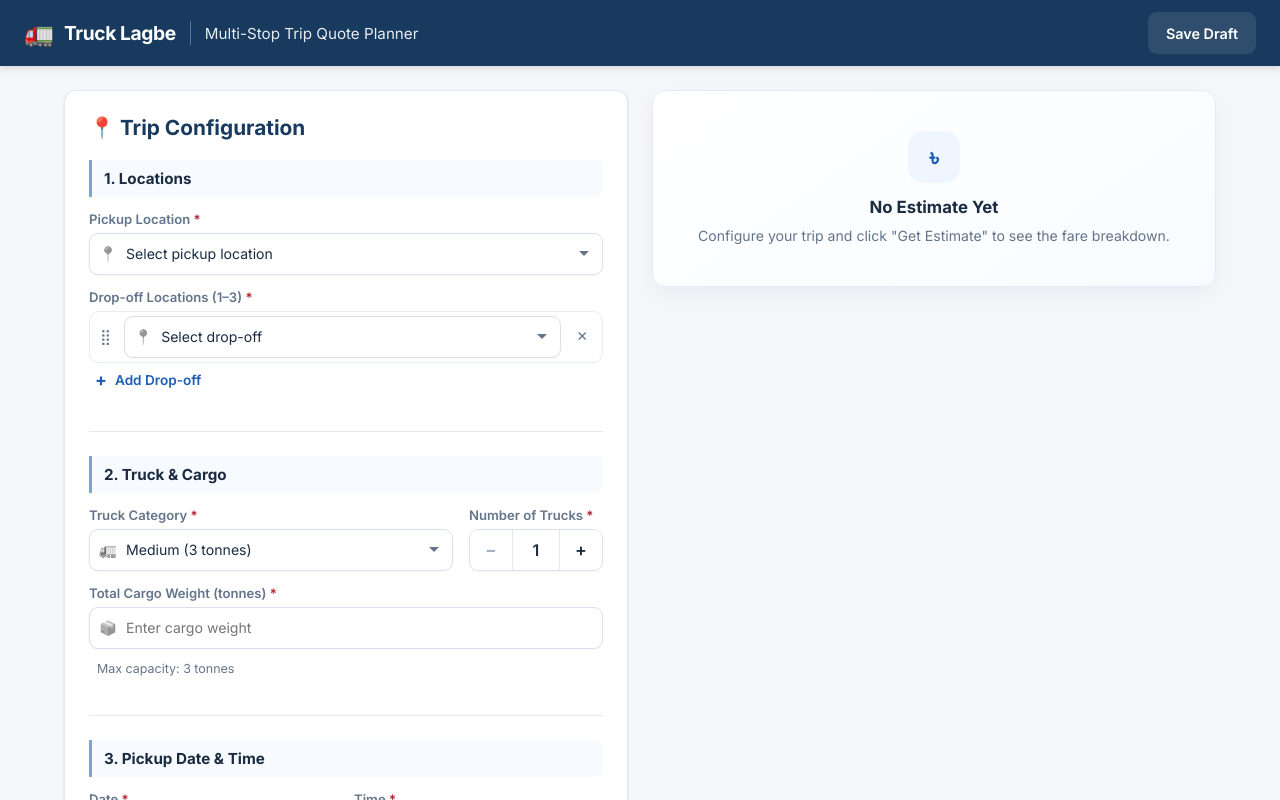
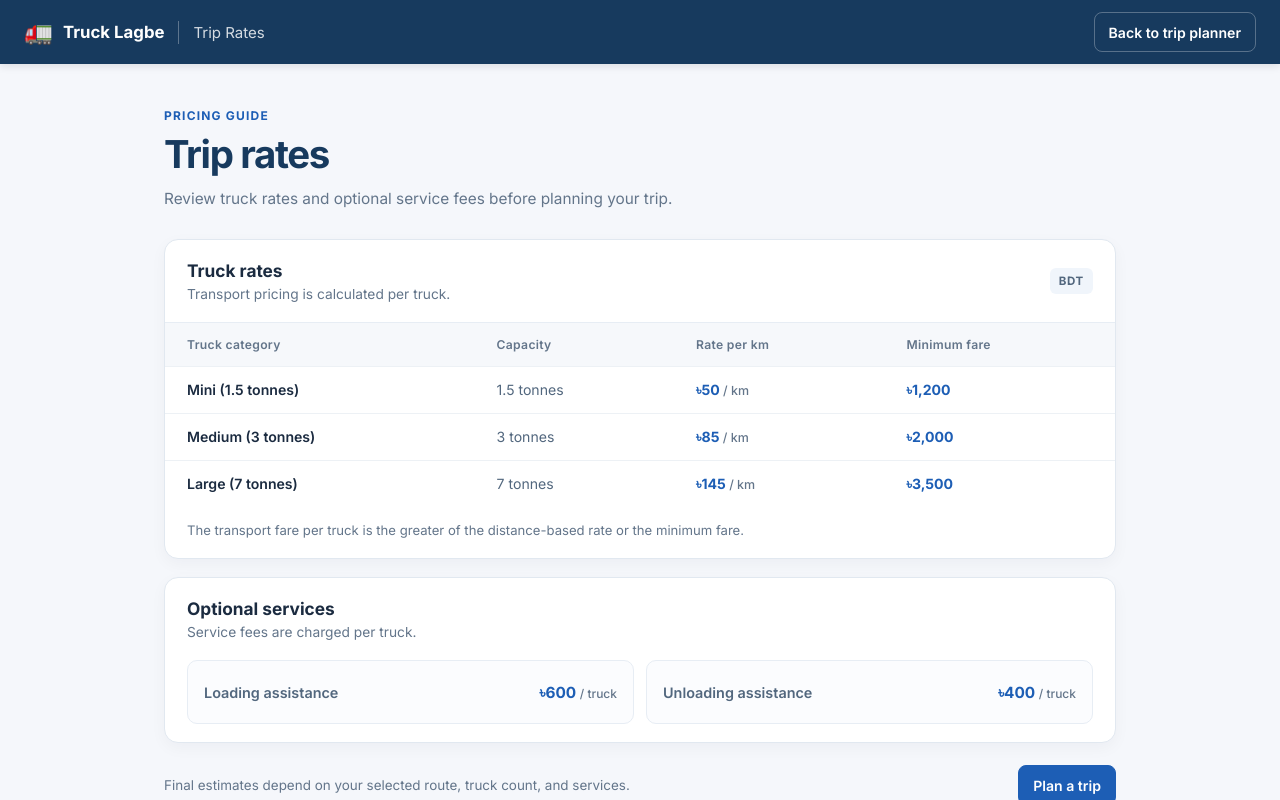
Before and after one commit to kazi331/qoute-planner, an Angular app: page /rates in a window 1280 px wide. Shown: the top 800 px of the page. Built offline with nearby package versions, Linux system fonts and the light colour scheme.

Commit message:
Implement routing and create TripRates component with associated styles and template

```diff
--- a/src/app/app.component.ts
+++ b/src/app/app.component.ts
@@ -1,11 +1,11 @@
 import { Component } from '@angular/core';
-import { TripPlannerComponent } from './components/trip-planner/trip-planner.component';
+import { RouterOutlet } from '@angular/router';
 
 @Component({
   selector: 'app-root',
   standalone: true,
-  imports: [TripPlannerComponent],
-  template: '<app-trip-planner />',
+  imports: [RouterOutlet],
+  template: '<router-outlet />',
   styles: [':host { display: block; }'],
 })
 export class AppComponent {}
--- a/src/app/app.config.ts
+++ b/src/app/app.config.ts
@@ -1,5 +1,10 @@
 import { ApplicationConfig, provideZoneChangeDetection } from '@angular/core';
+import { provideRouter } from '@angular/router';
+import { appRoutes } from './app.routes';
 
 export const appConfig: ApplicationConfig = {
-  providers: [provideZoneChangeDetection({ eventCoalescing: true })]
+  providers: [
+    provideZoneChangeDetection({ eventCoalescing: true }),
+    provideRouter(appRoutes),
+  ],
 };
--- /dev/null
+++ b/src/app/app.routes.ts
@@ -0,0 +1,9 @@
+import { Routes } from '@angular/router';
+import { TripPlannerComponent } from './components/trip-planner/trip-planner.component';
+import { TripRatesComponent } from './components/trip-rates/trip-rates.component';
+
+export const appRoutes: Routes = [
+  { path: '', component: TripPlannerComponent },
+  { path: 'rates', component: TripRatesComponent },
+  { path: '**', redirectTo: '' },
+];
--- a/src/app/components/trip-planner/trip-planner.component.html
+++ b/src/app/components/trip-planner/trip-planner.component.html
@@ -8,9 +8,7 @@
       <span class="header-title">Multi-Stop Trip Quote Planner</span>
     </div>
     <div class="header-actions">
-      <button class="btn btn-save-draft-header" (click)="saveDraft()" [disabled]="!formHasContent">
-        Save Draft
-      </button>
+      <a class="btn btn-save-draft-header" routerLink="/rates">Rates</a>
     </div>
   </header>
 
--- a/src/app/components/trip-planner/trip-planner.component.scss
+++ b/src/app/components/trip-planner/trip-planner.component.scss
@@ -75,6 +75,7 @@ $shadow-lg: 0 4px 12px rgba(0, 0, 0, 0.1);
   cursor: pointer;
   font-size: 0.85rem;
   font-weight: 600;
+  text-decoration: none;
   transition: background-color 0.18s, border-color 0.18s, box-shadow 0.18s;
 
   &:hover:not(:disabled) {
--- a/src/app/components/trip-planner/trip-planner.component.ts
+++ b/src/app/components/trip-planner/trip-planner.component.ts
@@ -2,6 +2,7 @@ import { Component, OnInit, OnDestroy } from '@angular/core';
 import { CommonModule } from '@angular/common';
 import { ReactiveFormsModule, FormBuilder, FormGroup, FormArray, FormControl, Validators } from '@angular/forms';
 import { CdkDragDrop, DragDropModule, moveItemInArray } from '@angular/cdk/drag-drop';
+import { RouterLink } from '@angular/router';
 import { Subject, Subscription, switchMap, takeUntil, tap } from 'rxjs';
 
 import { LOCATIONS, Location, LocationId } from '../../models/location.model';
@@ -13,7 +14,7 @@ import { DraftService } from '../../services/draft.service';
 @Component({
   selector: 'app-trip-planner',
   standalone: true,
-  imports: [CommonModule, ReactiveFormsModule, DragDropModule],
+  imports: [CommonModule, ReactiveFormsModule, DragDropModule, RouterLink],
   templateUrl: './trip-planner.component.html',
   styleUrl: './trip-planner.component.scss',
 })
--- /dev/null
+++ b/src/app/components/trip-rates/trip-rates.component.html
@@ -0,0 +1,78 @@
+<div class="rates-page">
+  <header class="rates-header">
+    <div class="header-brand">
+      <span class="brand-icon" aria-hidden="true">🚛</span>
+      <span class="brand-name">Truck Lagbe</span>
+      <span class="header-divider"></span>
+      <span class="header-title">Trip Rates</span>
+    </div>
+    <a class="back-link" routerLink="/">Back to trip planner</a>
+  </header>
+
+  <main class="rates-content">
+    <div class="page-intro">
+      <p class="eyebrow">PRICING GUIDE</p>
+      <h1>Trip rates</h1>
+      <p>Review truck rates and optional service fees before planning your trip.</p>
+    </div>
+
+    <section class="rates-card" aria-labelledby="truck-rates-title">
+      <div class="section-heading">
+        <div>
+          <h2 id="truck-rates-title">Truck rates</h2>
+          <p>Transport pricing is calculated per truck.</p>
+        </div>
+        <span class="rate-unit">BDT</span>
+      </div>
+
+      <div class="table-scroll">
+        <table class="rates-table">
+          <thead>
+            <tr>
+              <th scope="col">Truck category</th>
+              <th scope="col">Capacity</th>
+              <th scope="col">Rate per km</th>
+              <th scope="col">Minimum fare</th>
+            </tr>
+          </thead>
+          <tbody>
+            @for (spec of truckCategories; track spec.category) {
+              <tr>
+                <th scope="row">{{ spec.label }}</th>
+                <td>{{ spec.capacityTonnes }} tonnes</td>
+                <td class="price-cell">৳{{ spec.ratePerKm }} <span>/ km</span></td>
+                <td class="price-cell">৳{{ spec.minimumFare | number }}</td>
+              </tr>
+            }
+          </tbody>
+        </table>
+      </div>
+      <p class="rate-note">The transport fare per truck is the greater of the distance-based rate or the minimum fare.</p>
+    </section>
+
+    <section class="service-section" aria-labelledby="service-rates-title">
+      <div class="section-heading">
+        <div>
+          <h2 id="service-rates-title">Optional services</h2>
+          <p>Service fees are charged per truck.</p>
+        </div>
+      </div>
+
+      <div class="service-grid">
+        <article class="service-card">
+          <span class="service-name">Loading assistance</span>
+          <strong>৳{{ loadingFee }} <span>/ truck</span></strong>
+        </article>
+        <article class="service-card">
+          <span class="service-name">Unloading assistance</span>
+          <strong>৳{{ unloadingFee }} <span>/ truck</span></strong>
+        </article>
+      </div>
+    </section>
+
+    <div class="rates-footer">
+      <p>Final estimates depend on your selected route, truck count, and services.</p>
+      <a class="planner-link" routerLink="/">Plan a trip</a>
+    </div>
+  </main>
+</div>
--- /dev/null
+++ b/src/app/components/trip-rates/trip-rates.component.scss
@@ -0,0 +1,315 @@
+:host {
+  display: block;
+  min-height: 100vh;
+  background: #f5f7fb;
+  color: #1b2b40;
+  font-family: 'Inter', -apple-system, BlinkMacSystemFont, 'Segoe UI', system-ui, sans-serif;
+}
+
+.rates-header {
+  display: flex;
+  align-items: center;
+  justify-content: space-between;
+  gap: 20px;
+  min-height: 64px;
+  padding: 10px 24px;
+  background: #173a5e;
+  color: white;
+  box-shadow: 0 2px 8px rgba(15, 23, 42, 0.12);
+}
+
+.header-brand {
+  display: flex;
+  align-items: center;
+  gap: 10px;
+}
+
+.brand-icon {
+  font-size: 1.45rem;
+}
+
+.brand-name {
+  font-size: 1.05rem;
+  font-weight: 700;
+}
+
+.header-divider {
+  width: 1px;
+  height: 23px;
+  margin: 0 4px;
+  background: rgba(255, 255, 255, 0.3);
+}
+
+.header-title {
+  font-size: 0.94rem;
+  color: rgba(255, 255, 255, 0.82);
+}
+
+.back-link,
+.planner-link {
+  display: inline-flex;
+  align-items: center;
+  justify-content: center;
+  min-height: 40px;
+  padding: 9px 14px;
+  border: 1px solid rgba(255, 255, 255, 0.28);
+  border-radius: 8px;
+  color: white;
+  font-size: 0.88rem;
+  font-weight: 600;
+  text-decoration: none;
+  transition: background-color 0.18s, border-color 0.18s;
+}
+
+.back-link:hover {
+  border-color: rgba(255, 255, 255, 0.48);
+  background: rgba(255, 255, 255, 0.12);
+}
+
+.rates-content {
+  width: min(100%, 1000px);
+  margin: 0 auto;
+  padding: 44px 24px 56px;
+}
+
+.page-intro {
+  margin-bottom: 28px;
+
+  .eyebrow {
+    margin: 0 0 8px;
+    color: #1d5eb5;
+    font-size: 0.75rem;
+    font-weight: 700;
+    letter-spacing: 0.1em;
+  }
+
+  h1 {
+    margin: 0;
+    color: #173a5e;
+    font-size: clamp(1.8rem, 4vw, 2.4rem);
+    letter-spacing: -0.035em;
+  }
+
+  > p:last-child {
+    margin: 10px 0 0;
+    color: #63758a;
+    font-size: 0.96rem;
+    line-height: 1.55;
+  }
+}
+
+.rates-card,
+.service-section {
+  border: 1px solid #e1e8f0;
+  border-radius: 14px;
+  background: white;
+  box-shadow: 0 5px 16px rgba(15, 23, 42, 0.04);
+}
+
+.rates-card {
+  overflow: hidden;
+}
+
+.section-heading {
+  display: flex;
+  align-items: center;
+  justify-content: space-between;
+  gap: 16px;
+  padding: 20px 22px;
+
+  h2 {
+    margin: 0;
+    color: #1b2b40;
+    font-size: 1.08rem;
+    font-weight: 700;
+  }
+
+  p {
+    margin: 5px 0 0;
+    color: #63758a;
+    font-size: 0.86rem;
+  }
+}
+
+.rate-unit {
+  padding: 6px 9px;
+  border-radius: 6px;
+  background: #f0f5fb;
+  color: #52677e;
+  font-size: 0.72rem;
+  font-weight: 700;
+  letter-spacing: 0.06em;
+}
+
+.table-scroll {
+  overflow-x: auto;
+}
+
+.rates-table {
+  width: 100%;
+  min-width: 600px;
+  border-collapse: collapse;
+  text-align: left;
+
+  thead {
+    background: #f6f8fb;
+    color: #63758a;
+  }
+
+  th,
+  td {
+    padding: 14px 22px;
+    border-top: 1px solid #edf1f5;
+    font-size: 0.88rem;
+    white-space: nowrap;
+  }
+
+  th {
+    font-weight: 600;
+  }
+
+  thead th {
+    border-top: 1px solid #e7edf4;
+    font-size: 0.76rem;
+    letter-spacing: 0.025em;
+  }
+
+  tbody th {
+    color: #1b2b40;
+  }
+
+  tbody td {
+    color: #52677e;
+  }
+}
+
+.price-cell {
+  color: #1d5eb5 !important;
+  font-weight: 700;
+
+  span {
+    color: #63758a;
+    font-size: 0.78rem;
+    font-weight: 500;
+  }
+}
+
+.rate-note {
+  margin: 0;
+  padding: 14px 22px 18px;
+  color: #63758a;
+  font-size: 0.82rem;
+  line-height: 1.5;
+}
+
+.service-section {
+  margin-top: 18px;
+  padding-bottom: 18px;
+}
+
+.service-grid {
+  display: grid;
+  grid-template-columns: repeat(2, minmax(0, 1fr));
+  gap: 12px;
+  padding: 0 22px;
+}
+
+.service-card {
+  display: flex;
+  align-items: center;
+  justify-content: space-between;
+  gap: 16px;
+  min-height: 64px;
+  padding: 14px 16px;
+  border: 1px solid #e7edf4;
+  border-radius: 10px;
+  background: #fbfcfe;
+
+  .service-name {
+    color: #52677e;
+    font-size: 0.9rem;
+    font-weight: 600;
+  }
+
+  strong {
+    color: #1d5eb5;
+    font-size: 0.96rem;
+    white-space: nowrap;
+  }
+
+  strong span {
+    color: #63758a;
+    font-size: 0.75rem;
+    font-weight: 500;
+  }
+}
+
+.rates-footer {
+  display: flex;
+  align-items: center;
+  justify-content: space-between;
+  gap: 20px;
+  margin-top: 22px;
+
+  p {
+    margin: 0;
+    color: #63758a;
+    font-size: 0.84rem;
+    line-height: 1.5;
+  }
+}
+
+.planner-link {
+  flex: 0 0 auto;
+  border-color: #1d5eb5;
+  background: #1d5eb5;
+
+  &:hover {
+    border-color: #194f97;
+    background: #194f97;
+  }
+}
+
+@media (max-width: 640px) {
+  .rates-header {
+    padding: 10px 16px;
+  }
+
+  .brand-name {
+    font-size: 0.95rem;
+  }
+
+  .header-title {
+    font-size: 0.82rem;
+  }
+
+  .rates-content {
+    padding: 32px 16px 40px;
+  }
+
+  .section-heading {
+    padding: 18px 16px;
+  }
+
+  .service-grid {
+    grid-template-columns: 1fr;
+    padding: 0 16px;
+  }
+
+  .rates-footer {
+    align-items: flex-start;
+    flex-direction: column;
+  }
+}
+
+@media (max-width: 420px) {
+  .header-divider,
+  .header-title {
+    display: none;
+  }
+
+  .back-link {
+    padding: 8px 10px;
+    font-size: 0.8rem;
+  }
+}
--- /dev/null
+++ b/src/app/components/trip-rates/trip-rates.component.ts
@@ -0,0 +1,22 @@
+import { Component } from '@angular/core';
+import { CommonModule } from '@angular/common';
+import { RouterLink } from '@angular/router';
+import {
+  LOADING_FEE_PER_TRUCK,
+  TRUCK_SPECS,
+  UNLOADING_FEE_PER_TRUCK,
+  TruckSpec,
+} from '../../models/truck.model';
+
+@Component({
+  selector: 'app-trip-rates',
+  standalone: true,
+  imports: [CommonModule, RouterLink],
+  templateUrl: './trip-rates.component.html',
+  styleUrl: './trip-rates.component.scss',
+})
+export class TripRatesComponent {
+  readonly truckCategories: TruckSpec[] = Object.values(TRUCK_SPECS);
+  readonly loadingFee = LOADING_FEE_PER_TRUCK;
+  readonly unloadingFee = UNLOADING_FEE_PER_TRUCK;
+}
```
Also changed, not shown: 1 other file (tests, documents, lock files or other folders).
